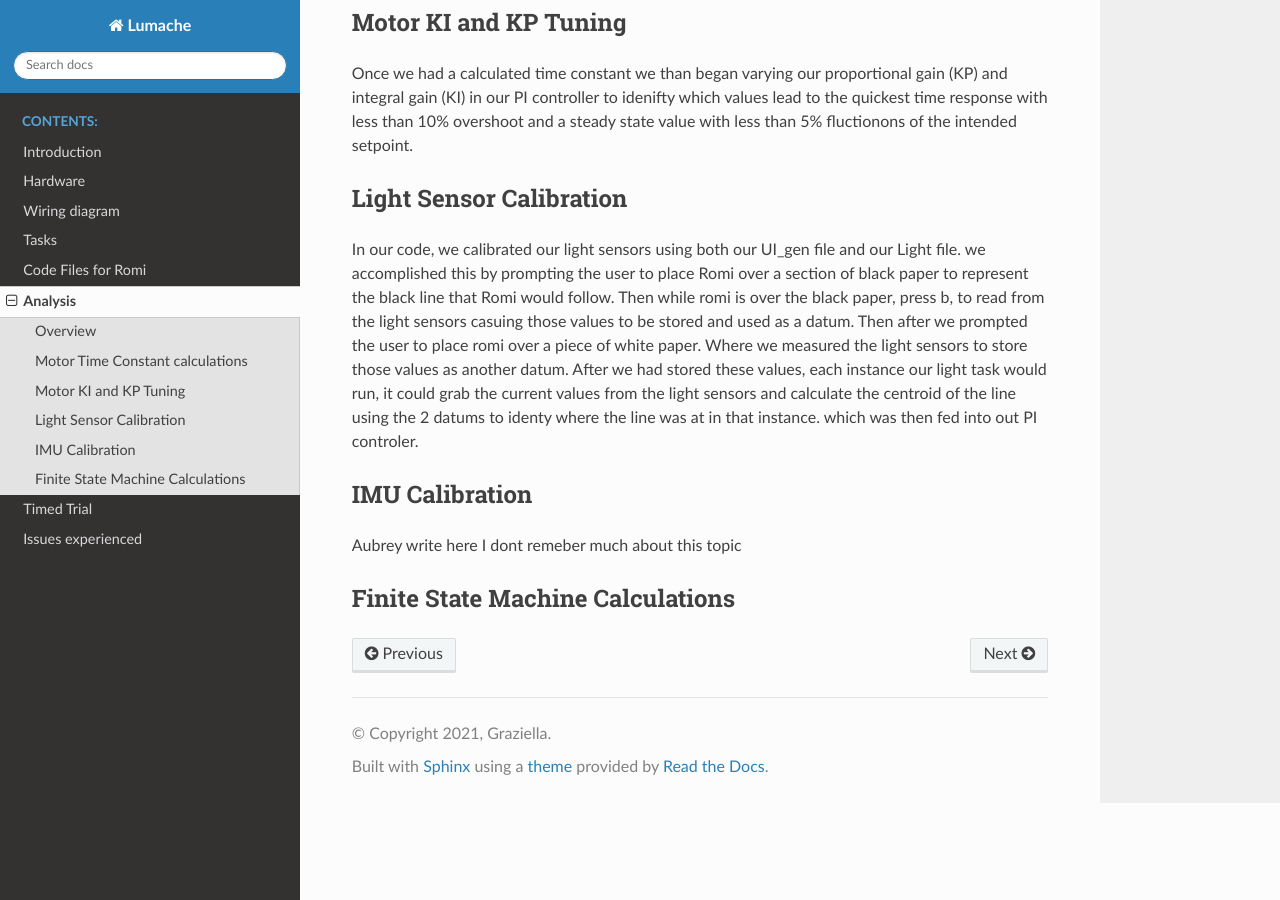
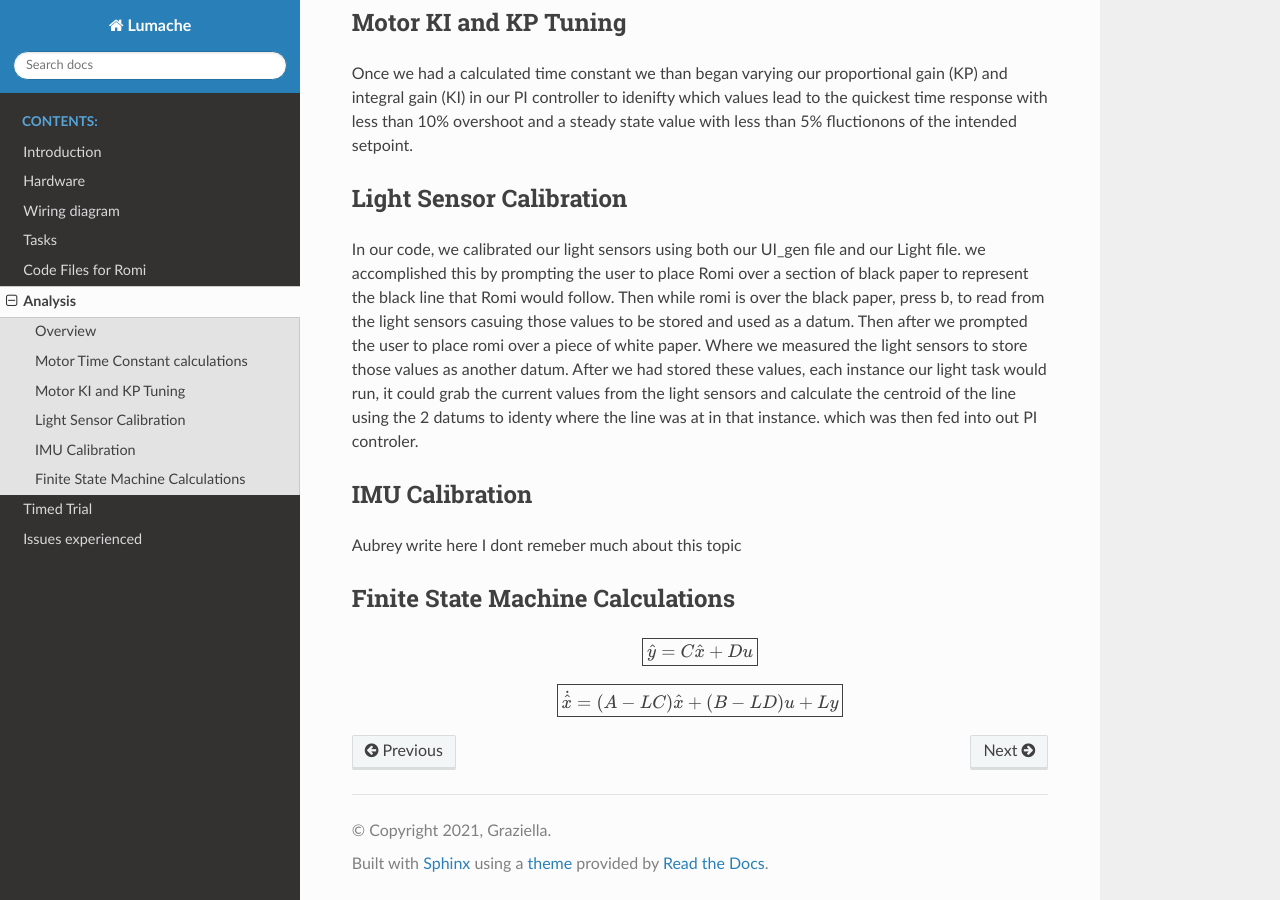
Before and after one commit to jirehevelasquez/mech-romi-files-, a Sphinx documentation site: the page built from docs/source/Analysis.rst, in a window 1280 px wide and 900 px high, scrolled down 602 px. Built offline with Sphinx 7.4.7 and the Read the Docs theme 3.1.0, drawn with Linux system fonts in a browser that asks for light colours.

Commit message:
Update Analysis.rst

```diff
--- a/docs/source/Analysis.rst
+++ b/docs/source/Analysis.rst
@@ -23,3 +23,10 @@ Aubrey write here I dont remeber much about this topic
 
 Finite State Machine Calculations
 ----------------------------------
+
+.. math::
+   \boxed{\hat{y} = C \hat{x} + D u}
+
+.. math::
+
+   \boxed{\dot{\hat{x}} = (A - L C)\hat{x} + (B - L D)u + L y}
```
